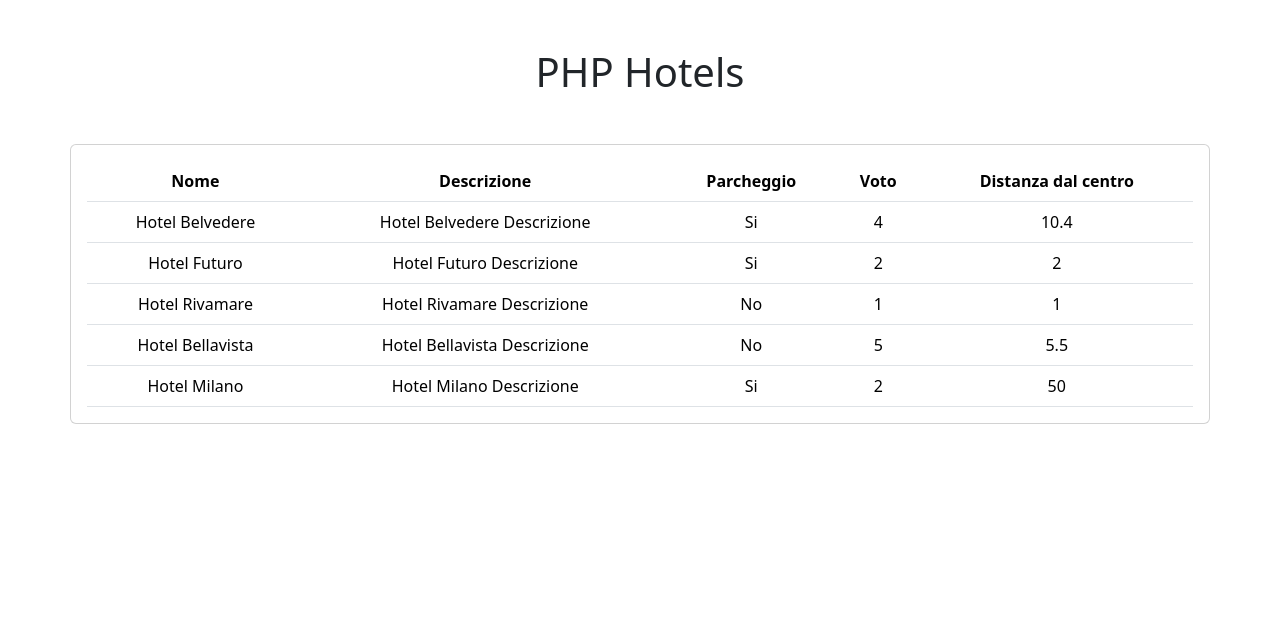
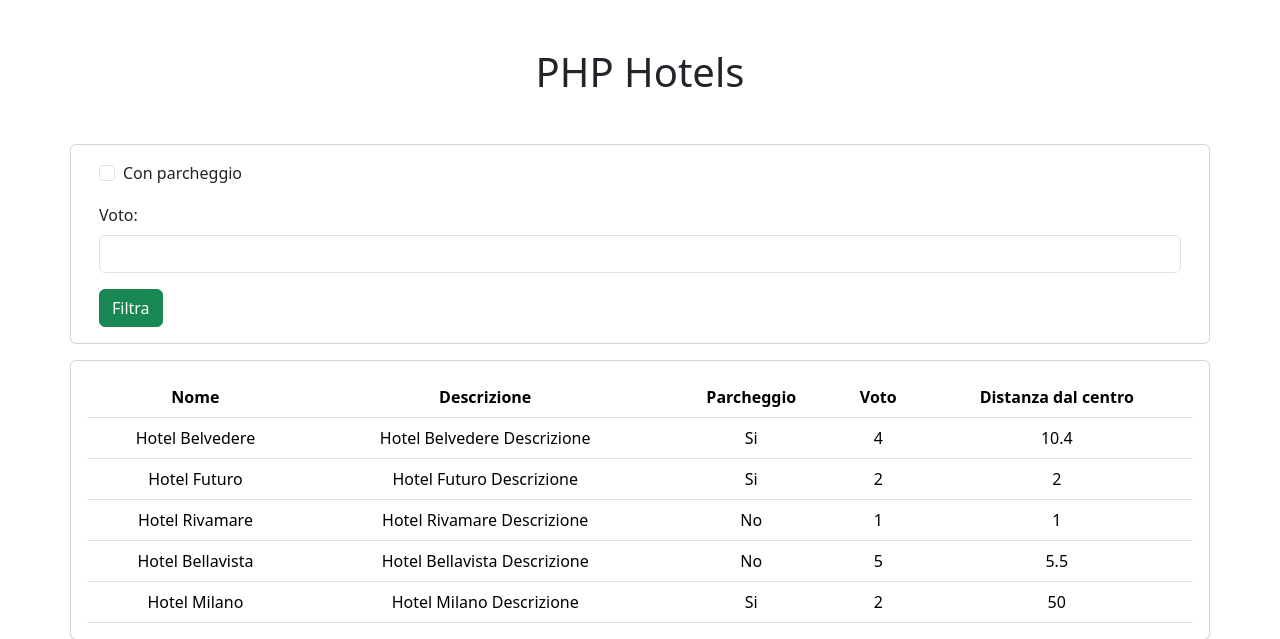
Before and after one commit to simopucci/php-hotel, a PHP site: page / in a window 1280 px wide. Shown: the top 639 px of the page. Run offline with PHP 8.4, Linux system fonts and the light colour scheme.

Commit message:
feat: add form filter

```diff
--- a/index.php
+++ b/index.php
@@ -41,8 +41,14 @@
     ];
 
 
-    // $filter_parking = isset($GET['check-parking']) ? true : false;
+    $filter_parking = isset($_GET['check-parking']) ? true : false;
+    $filter_vote = $_GET['filter-vote'] ?? false;
 
+    if($filter_parking)
+        $hotels = array_filter($hotels, fn($hotel) => $hotel['parking']);
+
+    if($filter_vote)
+        $hotels = array_filter($hotels, fn($hotel) => $hotel['vote'] >= $filter_vote);
 ?>
 
 <!DOCTYPE html>
@@ -64,7 +70,7 @@
 
     <h1 class="container text-center my-5">PHP Hotels</h1>
 
-    <!-- <div class="card mt-5 container mb-3">
+    <div class="card mt-5 container mb-3">
         <div class="card-body">
             <form method="GET">
 
@@ -73,18 +79,24 @@
                     class="form-check-input"
                     type="checkbox"
                     id="check-parking"
-                    name="check-parking">
+                    name="check-parking"
+                    <?= $filter_parking ? 'checked' : '' ?>>
 
                     <label class="form-check-label mb-3" for="check-parking">
                         Con parcheggio
                     </label>
                 </div>
 
+                <div class="mb-3">
+                    <label for="filter-vote" class="form-label">Voto:</label>
+                    <input type="number" value="<?= $filter_vote ?>" class="form-control" id="filter-vote" name="filter-vote" min="1" max="5">
+                </div>
+
                 <button class="btn btn-success">Filtra</button>
 
             </form>
         </div>
-    </div> -->
+    </div>
 
 
     <!-- Tabella Hotel -->
```
